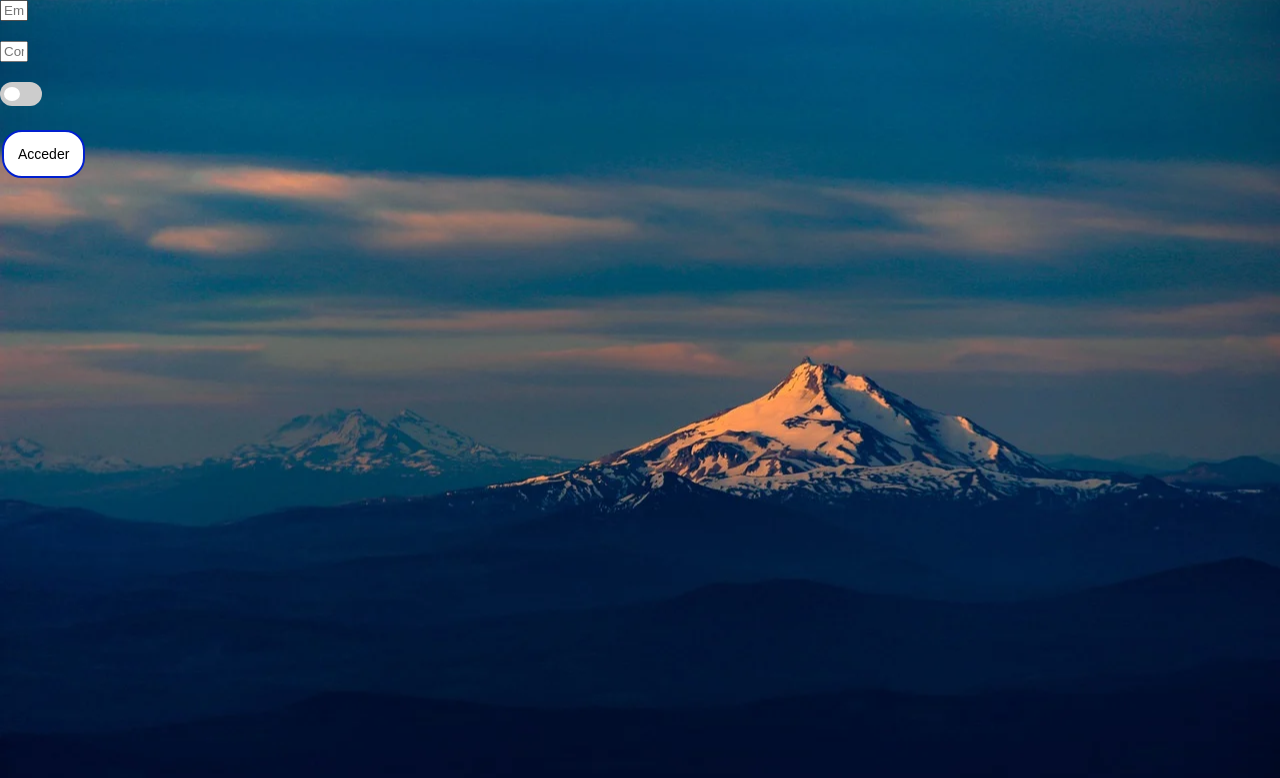
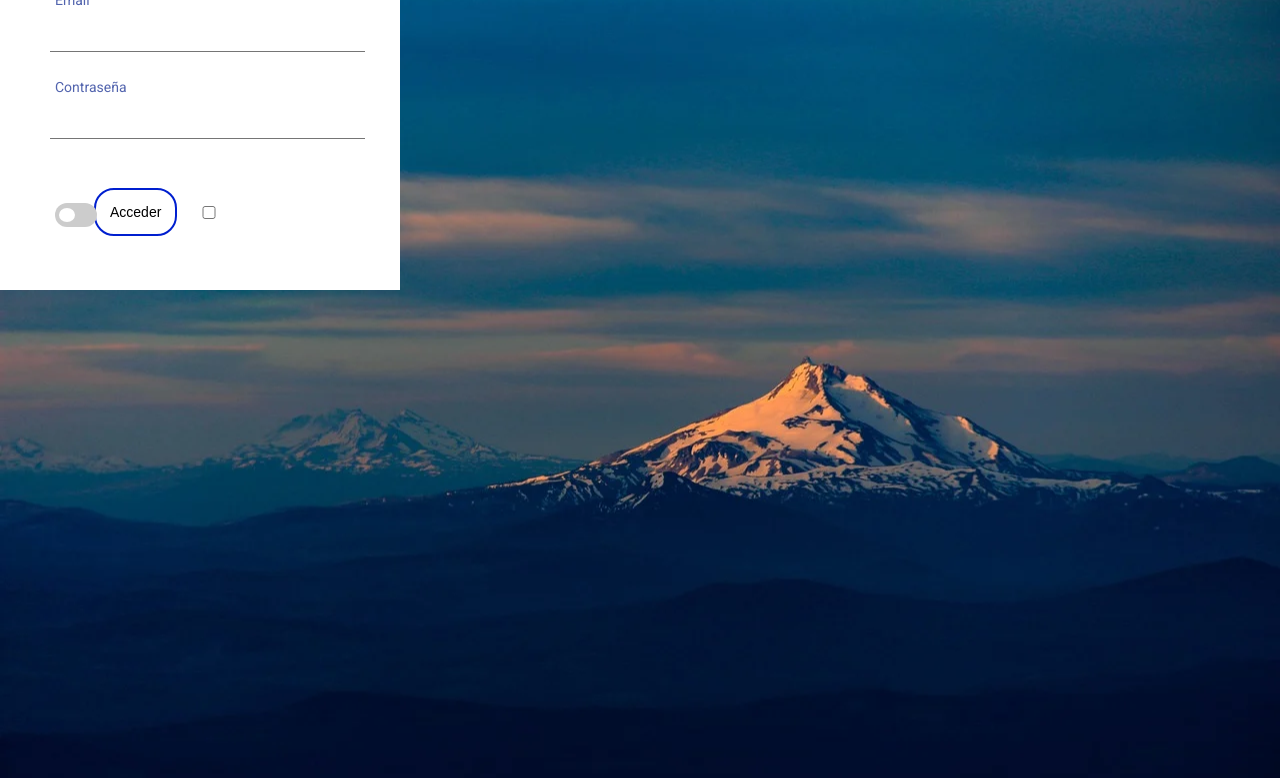
Before and after one commit to UlisesCeca/gn-sanitas, an Angular app: page /login in a window 1280 px wide. Shown: the top 778 px of the page. Built offline with nearby package versions, Linux system fonts and the light colour scheme.

Commit message:
container of form group

```diff
--- a/src/app/components/login/login-panel/login-panel.component.html
+++ b/src/app/components/login/login-panel/login-panel.component.html
@@ -1,20 +1,26 @@
+<div class="container">
     <form [formGroup]="loginForm" (ngSubmit)="submitForm()">
-    <input class="control" formControlName="email" placeholder="Email"/>
-    <br>
-    <br>
+        <div class="group">
+            <input type="text" formControlName="email"/>
+            <span class="highlight"></span>
+            <span class="bar"></span>
+            <label>Email</label>
+        </div>
 
-    <input class="control"  type="password" formControlName="password" placeholder="Contraseña"/>
-    <br>
-    <br>
+        <div class="group">
+            <input type="password" formControlName="password"/>
+            <span class="highlight"></span>
+            <span class="bar"></span>
+            <label>Contraseña</label>
+        </div>
 
         <label class="switch">
             <input type="checkbox" formControlName="remember">
             <span class="slider round"></span>
         </label>
-    <br>
-    <br>
 
         <p *ngIf="loginStatus != undefined && loginStatus.show">{{ loginStatus.message }}</p>
 
         <button class="button-primary" type="submit">Acceder</button>
     </form>
+</div>
--- a/src/app/components/login/login-panel/login-panel.component.scss
+++ b/src/app/components/login/login-panel/login-panel.component.scss
@@ -1,3 +1,5 @@
-.control {
-	width: 20px;
-}
+.container 		{
+	width: 300px;
+	background:  #FFF;
+	padding: 10px 50px 50px;
+  }
--- a/src/styles.scss
+++ b/src/styles.scss
@@ -75,3 +75,99 @@ input {
 	}
 }
 /**/
+
+/** Inputs */
+.group {
+	position: relative;
+	margin-bottom: 45px;
+}
+input {
+	font-size: 18px;
+	padding: 10px 10px 10px 5px;
+	display: block;
+	width: 300px;
+	border: none;
+	border-bottom: 1px solid #757575;
+	&:focus {
+		outline: none;
+		~ {
+			label {
+				top: -20px;
+				font-size: 14px;
+				color: #5264AE;
+			}
+			.bar {
+				&:before {
+					width: 50%;
+				}
+				&:after {
+					width: 50%;
+				}
+			}
+			.highlight {
+				-webkit-animation: inputHighlighter 0.3s ease;
+				-moz-animation: inputHighlighter 0.3s ease;
+				animation: inputHighlighter 0.3s ease;
+			}
+		}
+	}
+	&:valid {
+		~ {
+			label {
+				top: -20px;
+				font-size: 14px;
+				color: #5264AE;
+			}
+		}
+	}
+}
+label {
+	color: #999;
+	font-size: 18px;
+	font-weight: normal;
+	position: absolute;
+	pointer-events: none;
+	left: 5px;
+	top: 10px;
+	transition: 0.2s ease all;
+	-moz-transition: 0.2s ease all;
+	-webkit-transition: 0.2s ease all;
+}
+.bar {
+	position: relative;
+	display: block;
+	width: 300px;
+	&:before {
+		content: '';
+		height: 2px;
+		width: 0;
+		bottom: 1px;
+		position: absolute;
+		background: #5264AE;
+		transition: 0.2s ease all;
+		-moz-transition: 0.2s ease all;
+		-webkit-transition: 0.2s ease all;
+		left: 50%;
+	}
+	&:after {
+		content: '';
+		height: 2px;
+		width: 0;
+		bottom: 1px;
+		position: absolute;
+		background: #5264AE;
+		transition: 0.2s ease all;
+		-moz-transition: 0.2s ease all;
+		-webkit-transition: 0.2s ease all;
+		right: 50%;
+	}
+}
+.highlight {
+	position: absolute;
+	height: 60%;
+	width: 100px;
+	top: 25%;
+	left: 0;
+	pointer-events: none;
+	opacity: 0.5;
+}
```
Lines whose indentation alone changed are shown as unchanged.
